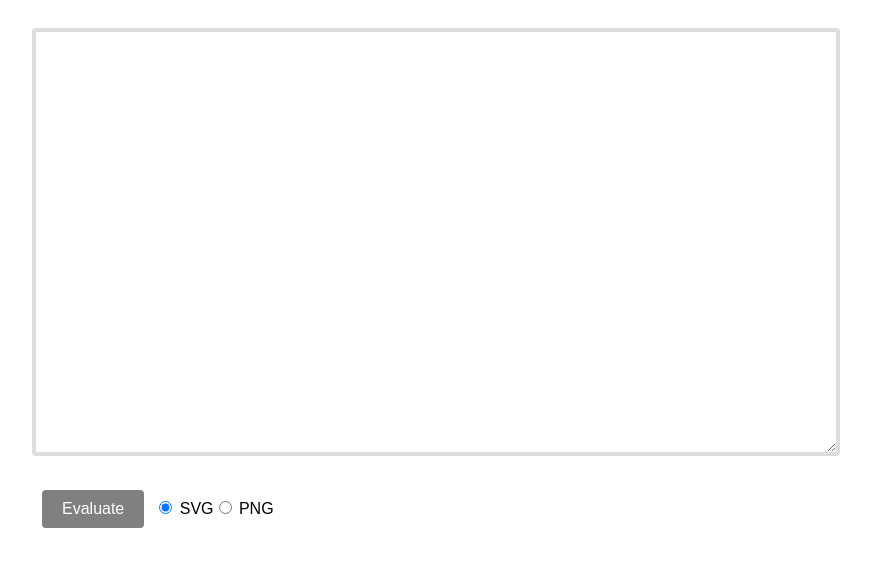
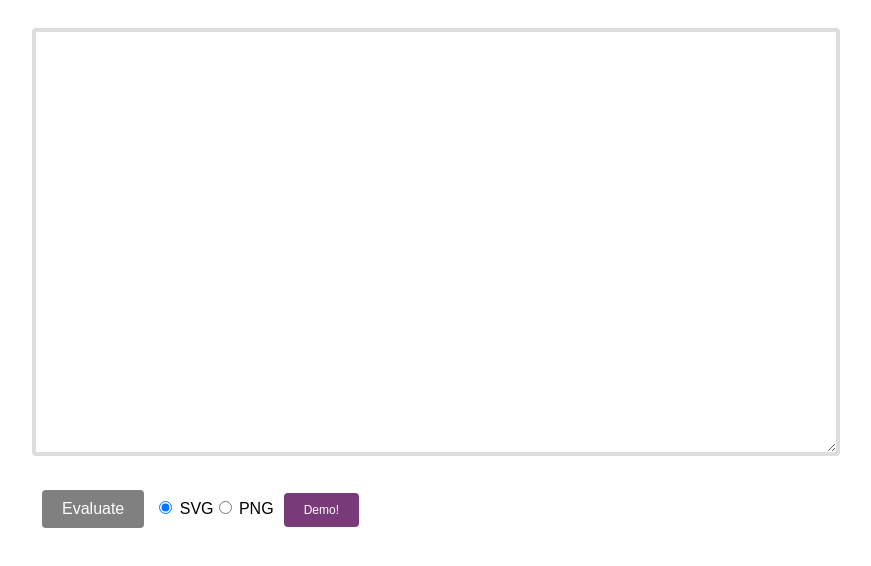
Before and after one commit to immanelg/asy-eval-server, a plain HTML site: page index.html in a window 1280 px wide. Shown: the part 150-716 px from the top of the page, without its empty margins (218-1089 px from the left). Drawn offline with nearby package versions, Linux system fonts and the light colour scheme.

Commit message:
im going INSANE

```diff
--- a/index.html
+++ b/index.html
@@ -14,8 +14,8 @@
                 pngUrl: "",
                 pngBlob: null,
 
-                outputAvailable: false,
                 loadingOutput: false,
+                nothingEverHappened: true, // no output, but isn't currently loading it either
 
                 status: null,
                 errmsg: null,
@@ -49,6 +49,7 @@
 
                 this.setState({
                     loadingOutput: true,
+                    nothingEverHappened: false,
                     //output: '...'
                     status: null,
                     errmsg: null,
@@ -85,7 +86,7 @@
                 } catch (error) {
                     this.setState({ output: `Request error: ${error.message}` });
                 } finally {
-                    this.setState({ loadingOutput: false, outputAvailable: true });
+                    this.setState({ loadingOutput: false });
                 }
             }
 
@@ -141,6 +142,23 @@ position = new triple[] {-Y+Z, X+Y});
 draw(unitsphere, surfacepen=white);`
             autoidx = 0;
             autotyping = null;
+            startAutotype = () => {
+                this.autotyping = setTimeout(() => {
+                    const next = () => {
+                        if (this.autoidx < this.autocode.length) {
+                            this.setState(prevState => ({
+                                code: prevState.code + this.autocode[this.autoidx],
+                            }));
+                            this.autoidx++;
+                            const delay = 10;
+                            this.autotyping = setTimeout(next, delay);
+                        } else {
+                            document.querySelector("#send-eval").click();
+                        }
+                    };
+                    next();
+                }, 0);
+            }
 
             onHashChange = () => {
                 const hash = window.location.hash.substring(1);
@@ -154,6 +172,7 @@ draw(unitsphere, surfacepen=white);`
             }
             saveHash = () =>            { window.location.hash = encodeURIComponent(this.state.code); }
             saveLocalStorage = () =>    { localStorage.setItem("code", this.state.code); }
+
             componentDidMount = () => {
                 const textarea = document.getElementById('editor');
                 if (textarea) textarea.focus();
@@ -171,21 +190,6 @@ draw(unitsphere, surfacepen=white);`
 
                 return;
 
-                this.autotyping = setTimeout(() => {
-                    const next = () => {
-                        if (this.autoidx < this.autocode.length) {
-                            this.setState(prevState => ({
-                                code: prevState.code + this.autocode[this.autoidx],
-                            }));
-                            this.autoidx++;
-                            const delay = 10;
-                            this.autotyping = setTimeout(next, delay);
-                        } else {
-                            document.querySelector("#send-eval").click();
-                        }
-                    };
-                    next();
-                }, 0);
             }
             componentWillUnmount = () => {
                 window.removeEventListener('hashchange', this.onHashChange);
@@ -197,13 +201,11 @@ draw(unitsphere, surfacepen=white);`
                 const { svgText, pngUrl, outtype, status } = this.state;
 
                 switch (outtype) {
-                    case "svg":
-                        return h('div', {
+                case "svg": return h('div', {
                         id: 'output',
                         dangerouslySetInnerHTML: { __html: svgText },
                     });
-                    case "png":
-                        return h('img', {
+                case "png": return h('img', {
                         id: 'output',
                         src: pngUrl,
                         alt: 'Asymptote output',
@@ -211,7 +213,7 @@ draw(unitsphere, surfacepen=white);`
                     });
                 }
             }
-            render({}, { code, svgText, loadingOutput, outputAvailable, outtype, status, errmsg }) {
+            render({}, { code, svgText, loadingOutput, nothingEverHappened, outtype, status, errmsg }) {
                 return h('div', { }, [
                     h('h1', null, 'Asymptote Evaluator'),
 
@@ -258,7 +260,9 @@ draw(unitsphere, surfacepen=white);`
                             type: 'radio',
                             name: 'outtype',
                             checked: outtype == "svg",
-                            onChange: () => this.setState({ outtype: 'svg' })
+                            onChange: () => {
+                                this.setState({ outtype: 'svg' }, () => this.sendEval())
+                            }
                         }),
                         ' SVG'
                     ]),
@@ -267,13 +271,12 @@ draw(unitsphere, surfacepen=white);`
                             type: 'radio',
                             name: 'outtype',
                             checked: outtype == "png",
-                            onChange: () => this.setState({ outtype: 'png' })
+                            onChange: () => this.setState({ outtype: 'png' }, () => this.sendEval())
                         }),
                         ' PNG'
                     ]),
 
-
-                    outputAvailable && [
+                    !nothingEverHappened && !loadingOutput && [
                         h("button", {
                             class: "share",
                             onClick: e => this.downloadOutput()
@@ -293,11 +296,16 @@ draw(unitsphere, surfacepen=white);`
                             ]
                         })
                     }, "Share"), */
-                        h('div', {
+                        !nothingEverHappened && !loadingOutput && !(status == "err") && h('div', {
                             id: 'output',
                             // dangerouslySetInnerHTML: { __html: this.renderOutput()},
                         }, this.renderOutput()),
-                    ]
+                    ],
+                    h('button', {
+                        class: 'start-demo',
+                        onClick: e => this.startAutotype(),
+                    }, 'Demo!'),
+
                 ]);
             }
         }
@@ -380,6 +388,20 @@ draw(unitsphere, surfacepen=white);`
 
             background-color: hsl(180, 35%, 35%);
         }
+        button.start-demo {
+            font-size: 12px;
+            color: rgb(256, 256, 256);
+
+            margin: auto 10px;
+            padding: 10px 20px;
+
+            border: none;
+            border-radius: 4px;
+
+            cursor: pointer;
+
+            background-color: hsl(300, 35%, 35%);
+        }
         #output {
             margin: 30px auto;
             padding: 50px;
```
Lines whose indentation alone changed are shown as unchanged.
